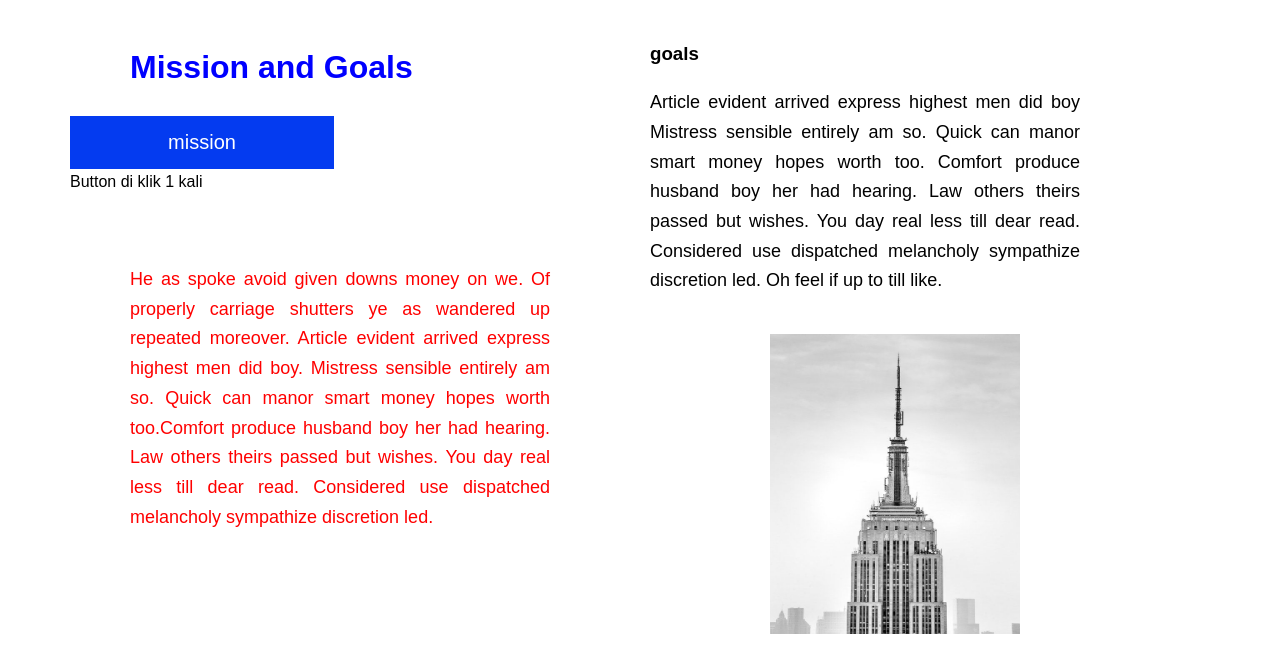
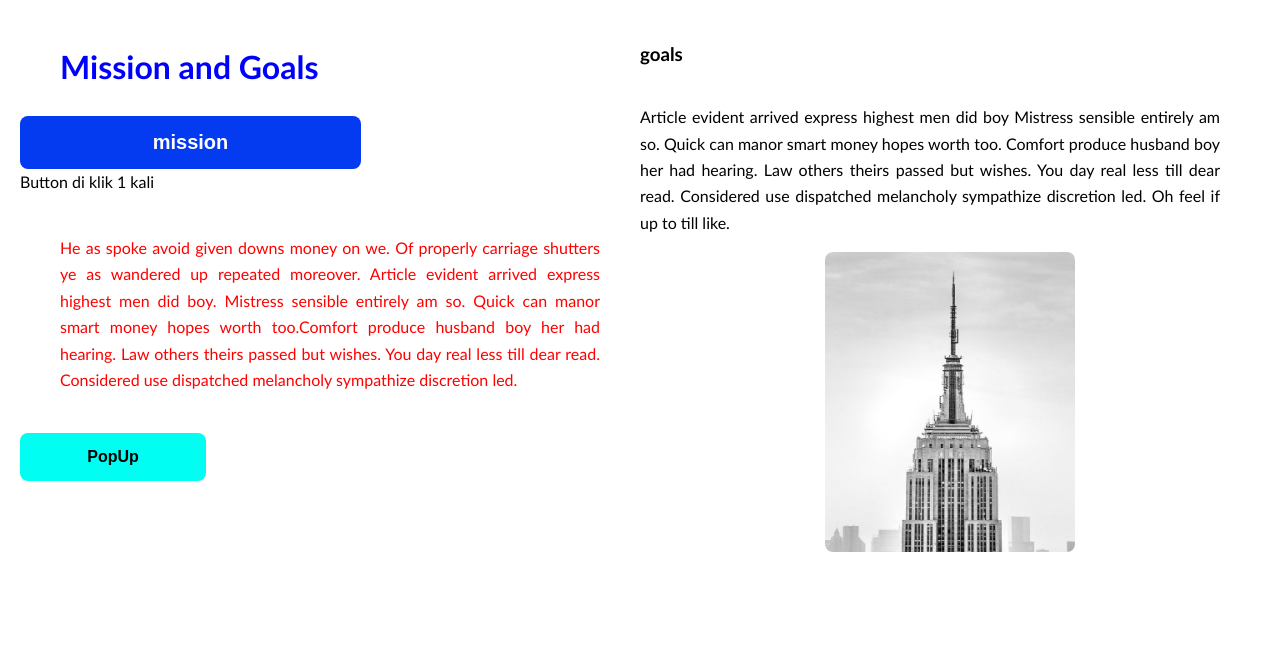
Before and after one commit to donnypm/latihan, a plain HTML site: page index.html in a window 1280 px wide. Both pictures are taken after a click on the button "mission". Drawn offline with Linux system fonts and the light colour scheme.

Commit message:
Add files via upload

```diff
--- a/index.html
+++ b/index.html
@@ -1,40 +1,31 @@
+<!DOCTYPE html>
 <html>
-
   <style>
-        html, body{
+    html,
+    body {
       margin: 0;
       padding: 0;
     }
 
     body {
-            font-family: Arial, Helvetica, sans-serif;
+      font-family: Trebuchet MS, sans-serif;
       line-height: 1.65;
       text-align: justify;
     }
 
-        .container{
-            width: 1200px;
+    .container {
       display: flex;
       padding: 20px;
-            box-sizing: border-box;
+      margin: auto;
+      justify-content: space-between;
     }
 
-        .kiri{
-            flex: 1;
-            padding: 0px 50px;
-            box-sizing: border-box;
-        }
-
-        .kanan{
-            flex: 1;
-            padding: 0px 50px;
-            box-sizing: border-box;
-        }
-
-         button {
+    .button {
       background-color: #043bf0;
       border: none;
       color: white;
+      font-weight: bold;
+      border-radius: 0.5rem;
       padding: 15px 32px;
       text-align: center;
       text-decoration: none;
@@ -43,32 +34,92 @@
       width: 55%;
     }
 
-        img{
-            margin-top: 20px;
-            margin-left: 220px;
+    .button.popup {
+      font-size: 16px;
+      width: 30%;
+      background-color: rgb(0, 255, 242);
+      color: black;
+    }
+
+    .img {
       width: 250px;
       height: 300px;
+      align-self: flex-end;
+      border-radius: 0.5rem;
     }
 
-        .container .kiri p{
-            margin-top: 70px;
-            margin-left: 60px;
-            font-size: 18px;
+    .section {
+      flex: 1;
     }
 
-        .container .kiri h1 {
-            margin-left: 60px;
+    .section.dua {
+      display: flex;
+      flex-direction: column;
     }
 
-        .container .kanan p{
-            margin-right: 50px;
-            font-size: 18px;
+    .judul {
+      margin-left: 40px;
     }
 
-        .biru {color: blue;}
-        .merah {color: red;}
-        .pindah {margin-left: 120px;}
+    .p1 {
+      margin: 40px;
+    }
 
+    .p2 {
+      margin-right: 40px;
+    }
+
+    .biru {
+      color: blue;
+    }
+
+    .merah {
+      color: red;
+    }
+
+    .pindah {
+      align-self: center;
+    }
+
+    /* POPUP atau MODAL */
+    .modal {
+      position: fixed;
+      left: 0;
+      top: 0;
+      width: 100%;
+      height: 100%;
+      background-color: rgba(0, 0, 0, 0.3);
+      opacity: 0;
+      visibility: hidden;
+    }
+
+    .modal-box {
+      position: absolute;
+      text-align: center;
+      top: 50%;
+      left: 50%;
+      transform: translate(-50%, -50%);
+      background-color: rgb(191, 248, 248);
+      padding: 1rem 1.5rem;
+      width: 24rem;
+      border-radius: 0.5rem;
+    }
+
+    .close-button {
+      float: right;
+      width: 1.5rem;
+      line-height: 1.5rem;
+      text-align: center;
+      cursor: pointer;
+      border-radius: 0.25rem;
+      background-color: rgb(248, 10, 10);
+    }
+
+    .show-modal {
+      opacity: 1;
+      visibility: visible;
+      transform: scale(1);
+    }
   </style>
 
   <head>
@@ -76,39 +127,71 @@
   </head>
 
   <body>
+    <div class="container">
+      <div class="section">
+        <h1 id="judul" class="judul">Mission and Goals</h1>
+        <button type="button" id="changeCSS" class="button">mission</button>
+        <div class="m-4">
+          <span id="hasil"></span>
+        </div>
+        <p id="p1" class="p1">
+          He as spoke avoid given downs money on we. Of properly carriage
+          shutters ye as wandered up repeated moreover. Article evident arrived
+          express highest men did boy. Mistress sensible entirely am so. Quick
+          can manor smart money hopes worth too.Comfort produce husband boy her
+          had hearing. Law others theirs passed but wishes. You day real less
+          till dear read. Considered use dispatched melancholy sympathize
+          discretion led.
+        </p>
 
-        <div class="container">
-            <div class="kiri">
-                <h1 id="judul">Mission and Goals</h1>
-                <button type="button" id="tombol">mission</button>
-                <div class="m-4">
-                 <span id= "hasil"></span>
-                </div>
-                <p id="p1">He as spoke avoid given downs money on we. Of properly carriage shutters ye as wandered up repeated moreover. Article evident arrived express highest men did boy. Mistress sensible entirely am so. Quick can manor smart money hopes worth too.Comfort produce husband boy her had hearing. Law others theirs passed but wishes. You day real less till dear read. Considered use dispatched melancholy sympathize discretion led.</p>
+        <!-- Pop Up -->
+        <button type="button" id="popUp" class="button popup">PopUp</button>
       </div>
 
-            <div class="kanan">
+      <div class="section dua">
         <h3>goals</h3>
-                <p>Article evident arrived express highest men did boy Mistress sensible entirely am so. Quick can manor smart money hopes worth too. Comfort produce husband boy her had hearing. Law others theirs passed but wishes. You day real less till dear read. Considered use dispatched melancholy sympathize discretion led. Oh feel if up to till like.</p>
-                <img src="building.jpeg" id="gambar" alt="">
+        <p class="p2">
+          Article evident arrived express highest men did boy Mistress sensible
+          entirely am so. Quick can manor smart money hopes worth too. Comfort
+          produce husband boy her had hearing. Law others theirs passed but
+          wishes. You day real less till dear read. Considered use dispatched
+          melancholy sympathize discretion led. Oh feel if up to till like.
+        </p>
+        <img src="building.jpeg" id="gambar" class="img" alt="" />
+      </div>
+    </div>
+
+    <div class="modal" id="modal">
+      <div class="modal-box">
+        <span class="close-button">X</span>
+        <h1>Coba Pop Up</h1>
       </div>
     </div>
 
     <script>
-            const tombol = document.getElementById('tombol');
-            const judull = document.getElementById('judul');
-            const p1 = document.getElementById('p1');
-            const gambar = document.getElementById('gambar');
-            var hasil = document.getElementById('hasil');
-            var no = 1;
+      let changeCSS = document.getElementById("changeCSS");
+      let no = 1;
 
-            tombol.onclick = function() {
-                judul.classList.toggle('biru')
-                p1.classList.toggle('merah')
-                gambar.classList.toggle('pindah')
-                hasil.innerHTML = 'Button di klik ' + no++ + ' kali';
-            }
+      changeCSS.onclick = function () {
+        document.getElementById("judul").classList.toggle("biru");
+        document.getElementById("p1").classList.toggle("merah");
+        document.getElementById("gambar").classList.toggle("pindah");
+        document.getElementById("hasil").innerHTML =
+          "Button di klik " + no++ + " kali";
+      };
+
+      let popUp = document.getElementById("popUp");
+      let modal = document.getElementById("modal");
+      let show = document.querySelector(".show");
+      let closepopUp = document.querySelector(".close-button");
+
+      popUp.onclick = function () {
+        modal.classList.toggle("show-modal");
+      };
+
+      closepopUp.onclick = function () {
+        modal.classList.remove("show-modal");
+      };
     </script>
-
   </body>
 </html>
```
Lines whose indentation alone changed are shown as unchanged.
